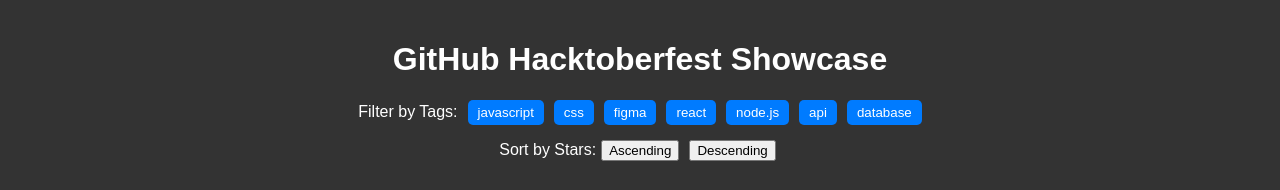
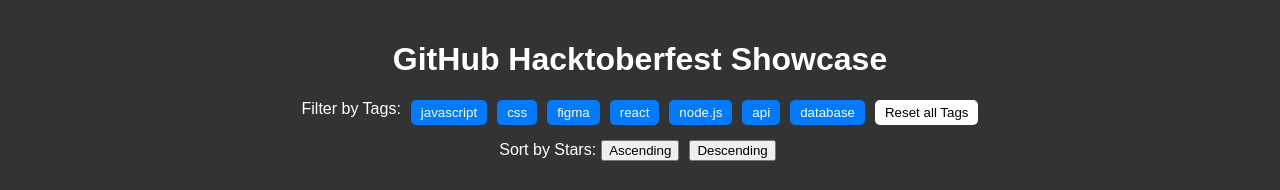
Before and after one commit to GDSC-FCRIT/fcrit-hacktoberfest, a React (Create React App) app: page / in a window 1280 px wide. Shown: the top 190 px of the page. Built offline with nearby package versions, Linux system fonts and the light colour scheme; no server answers.

Commit message:
Added the "Reset all Tags" button

```diff
--- a/src/App.css
+++ b/src/App.css
@@ -34,10 +34,6 @@
   margin-top: 20px;
 }
 
-.aligning {
-  padding-top: 3px;
-}
-
 .tag-button {
   background-color: #007bff;
   color: white;
@@ -49,6 +45,15 @@
 
 .tag-button.selected {
   background-color: #0056b3;
+}
+
+.reset-button {
+  background-color: white;
+  color: black;
+  border: none;
+  padding: 5px 10px;
+  border-radius: 5px;
+  cursor: pointer;
 }
 
 main {
--- a/src/App.js
+++ b/src/App.js
@@ -57,6 +57,11 @@
     setSelectedTags(newSelectedTags);
   };
 
+// Resetting all tags
+  const handleReset = () => {
+    setSelectedTags([]);
+  };
+
   const handleNextPage = () => {
     const nextPage = currentPage + 1;
 
@@ -106,8 +111,14 @@
           <a href="/" className="title">GitHub Hacktoberfest Showcase</a>
         </h1>
         <div className="tag-filter">
-          <span className="aligning">Filter by Tags:</span>
+          <span>Filter by Tags:</span>
           {tags.map((tag) => renderTagButton(tag))}
+          <button
+            className="reset-button"
+            onClick={() => handleReset()}
+          >
+            Reset all Tags
+          </button>
         </div>
         <div className="sort-filter">
           <span>Sort by Stars:</span>
```
